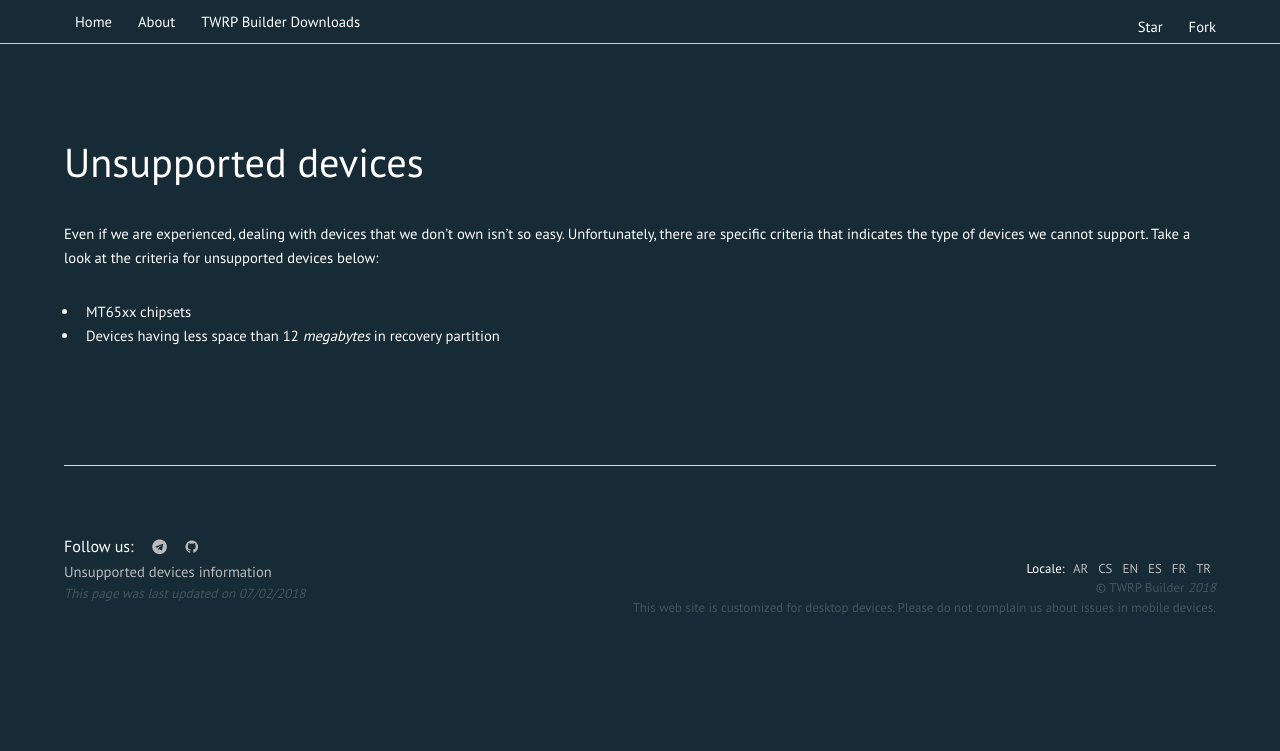
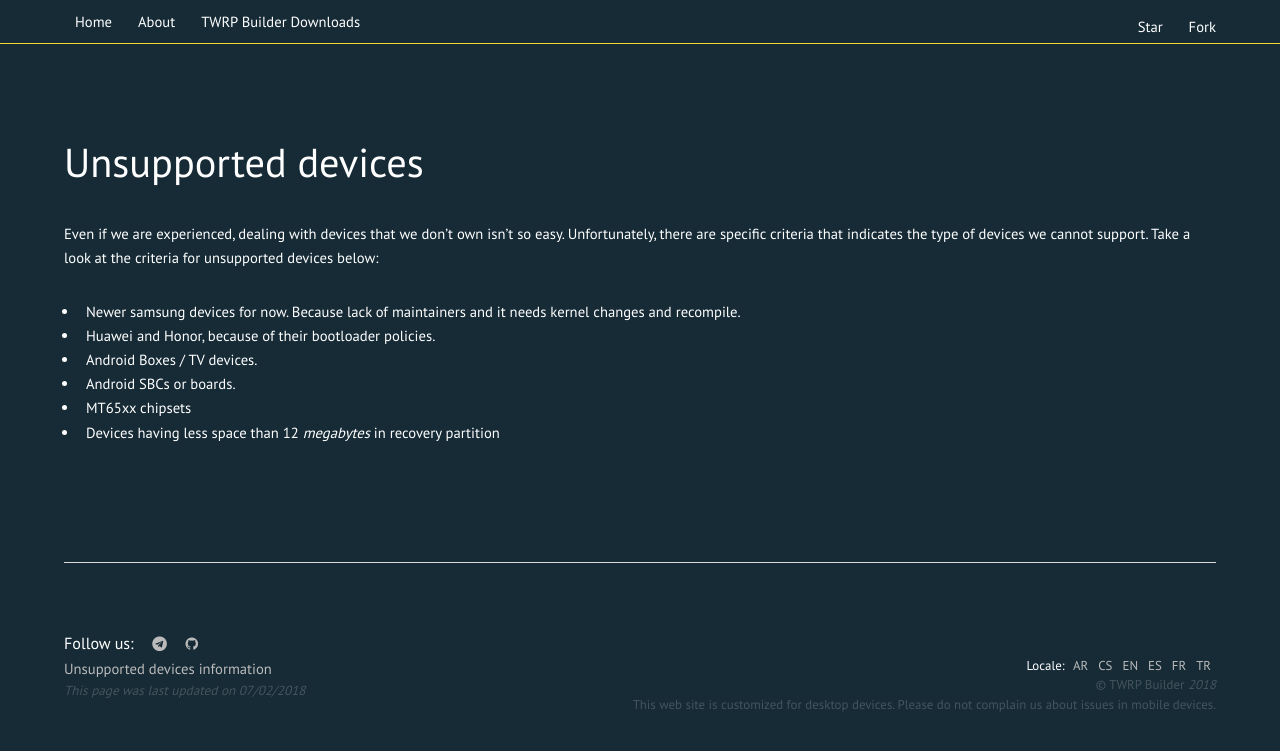
Before and after one commit to TwrpBuilder/twrpbuilder.github.io, a Jekyll site: the page built from posts/unsupported_devices.md, in a window 1280 px wide. Shown: the top 751 px of the page. Built offline with Jekyll 4.4.1, drawn with Linux system fonts in a browser that asks for light colours; nearby versions of some CDN libraries.

Commit message:
update unsupported devices

```diff
--- a/_data/translations.yml
+++ b/_data/translations.yml
@@ -186,6 +186,14 @@
         Even if we are experienced, dealing with devices that we don't own isn't so easy. Unfortunately, there are specific criteria that indicates the type of devices we cannot support.
 
         Take a look at the criteria for unsupported devices below:
+
+        * Newer samsung devices for now. Because lack of maintainers and it needs kernel changes and recompile.
+
+        * Huawei and Honor, because of their bootloader policies.
+
+        * Android Boxes / TV devices.
+
+        * Android SBCs or boards.
 
         * MT65xx chipsets
 
```
